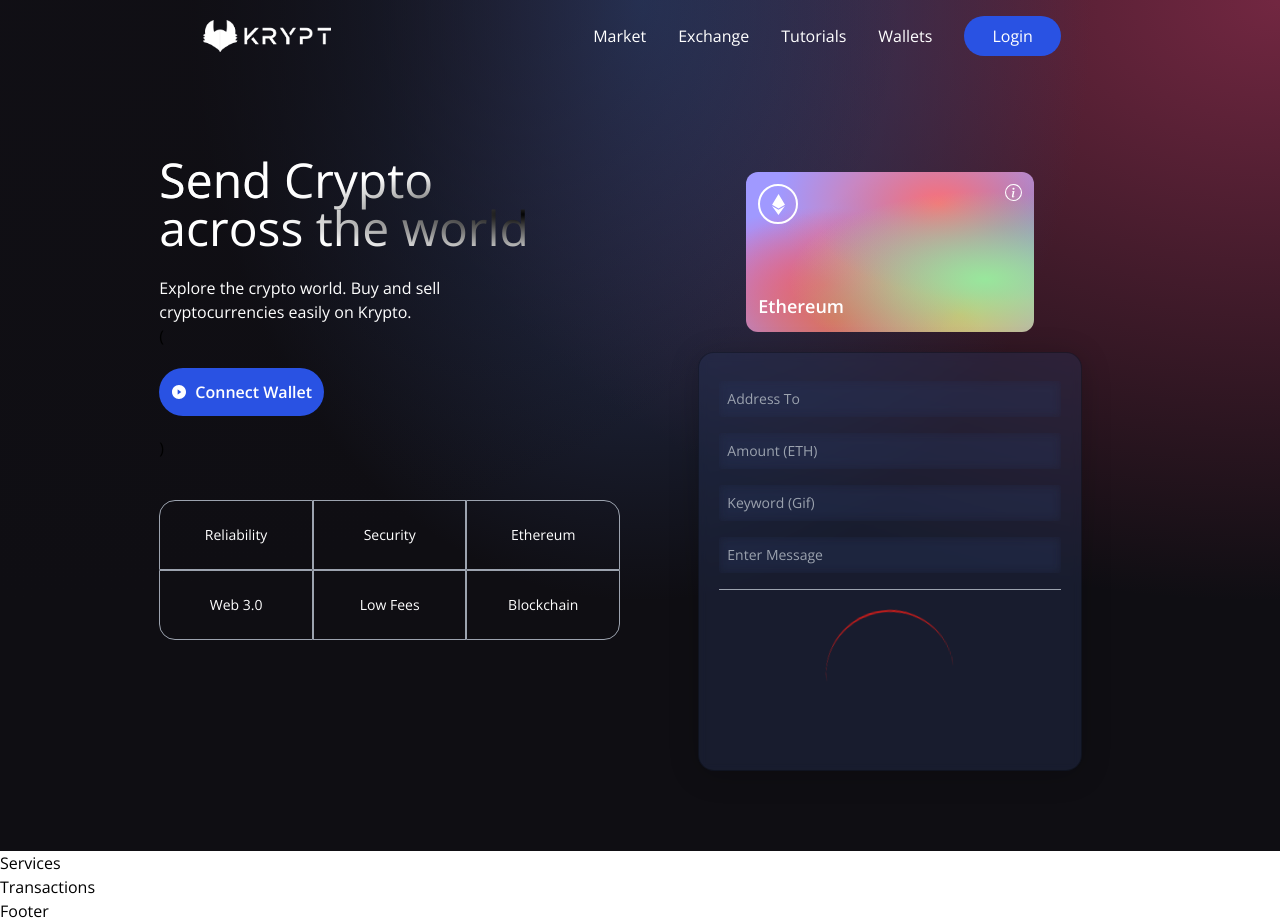
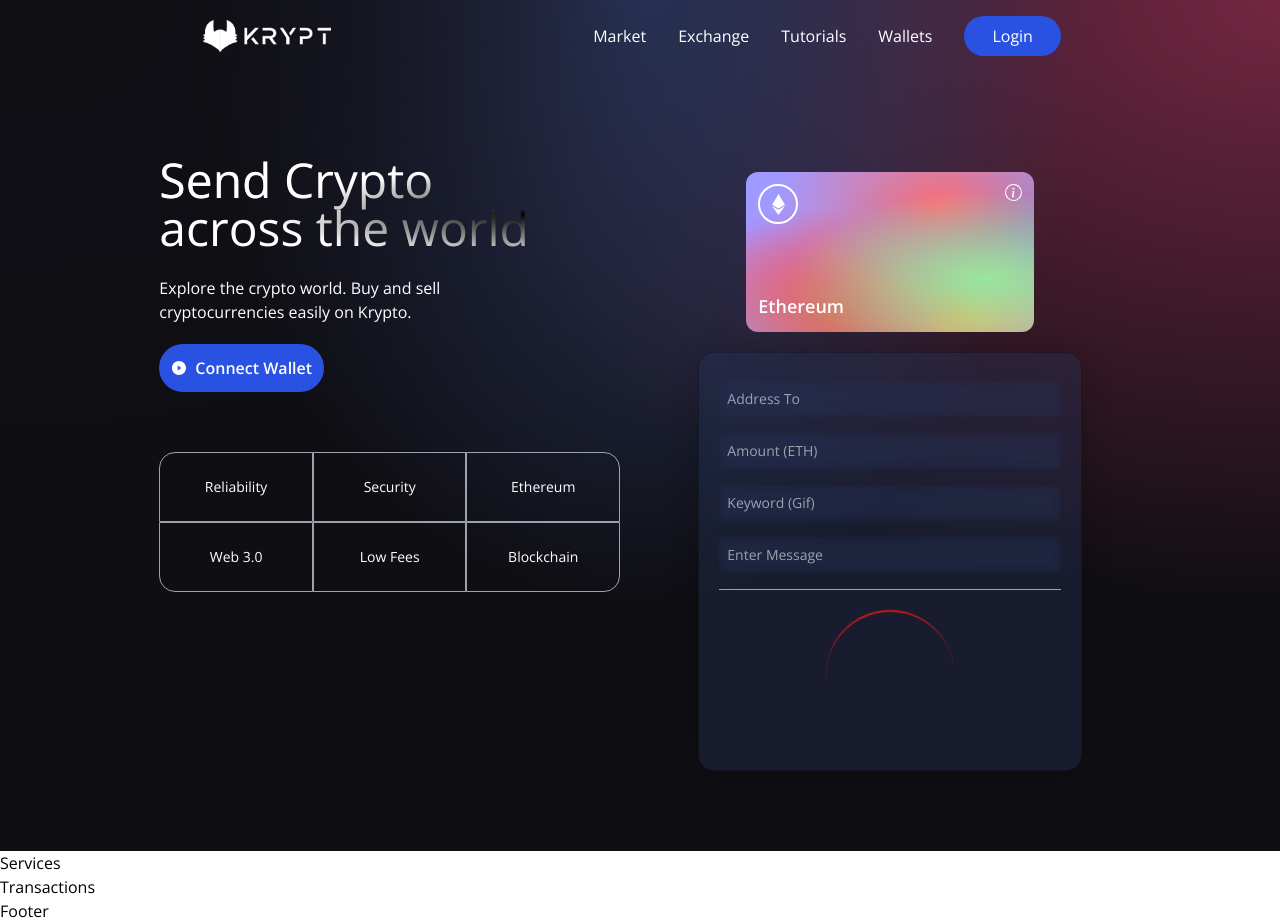
Before and after one commit to amanc1248/web3.0, a React (Vite) app in the folder client/: page / in a window 1280 px wide. Built offline with nearby package versions, Linux system fonts and the light colour scheme.

Commit message:
IMPLEMENT: connect metamask wallet

```diff
--- a/client/src/components/Welcome.jsx
+++ b/client/src/components/Welcome.jsx
@@ -18,8 +18,7 @@ const Input = ({ placeholder, name, type, value, handleChange }) => (
   />
 );
 const Welcome = ()=>{
-    const {value} = useContext(TransactionContext);
-    console.log(value);
+    const {connectWallet,currentAccount} = useContext(TransactionContext);
     const handleChange =()=>{}
   const handleSubmit = (e) => {
 
@@ -34,18 +33,18 @@ const Welcome = ()=>{
             <p className="text-left mt-5 text-white font-light md:w-9/12 w-11/12 text-base">
                 Explore the crypto world. Buy and sell cryptocurrencies easily on Krypto.
             </p>
-            (
+            {!currentAccount &&
                 <button
                 type="button"
-                onClick={()=>{}}
+                onClick={connectWallet}
                 className="flex flex-row justify-center items-center my-5 bg-[#2952e3] p-3 rounded-full cursor-pointer hover:bg-[#2546bd]"
                 >
                 <AiFillPlayCircle className="text-white mr-2" />
                 <p className="text-white text-base font-semibold">
                     Connect Wallet
                 </p>
-                </button>
-            )
+                </button>}
+
 
             <div className="grid sm:grid-cols-3 grid-cols-2 w-full mt-10">
                 <div className={`rounded-tl-2xl ${companyCommonStyles}`}>
```
